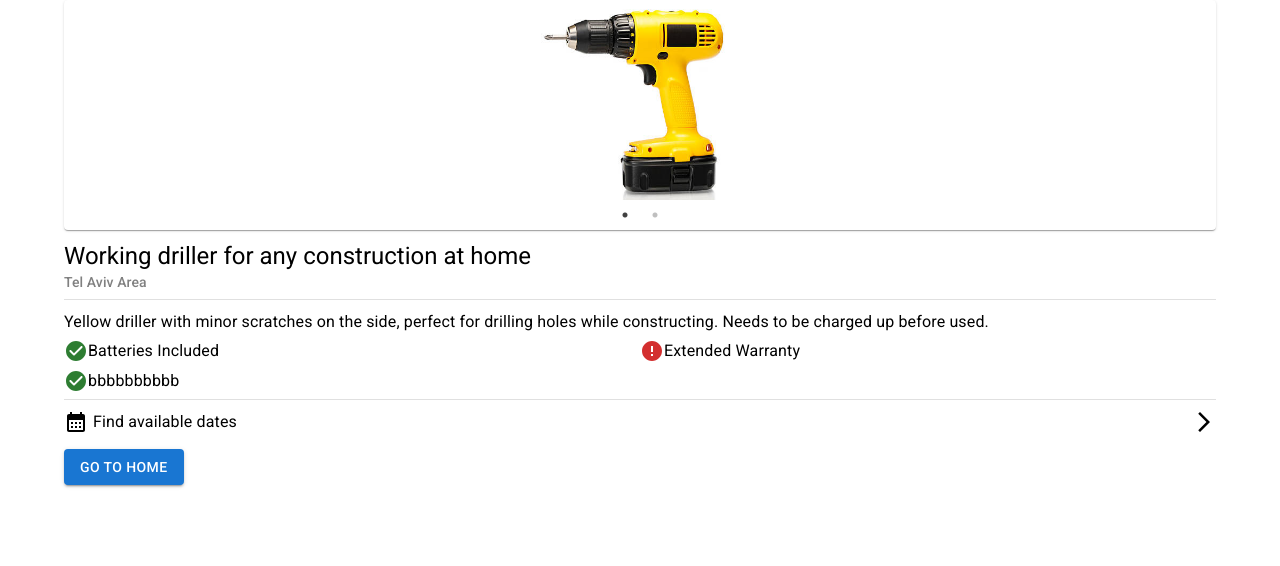
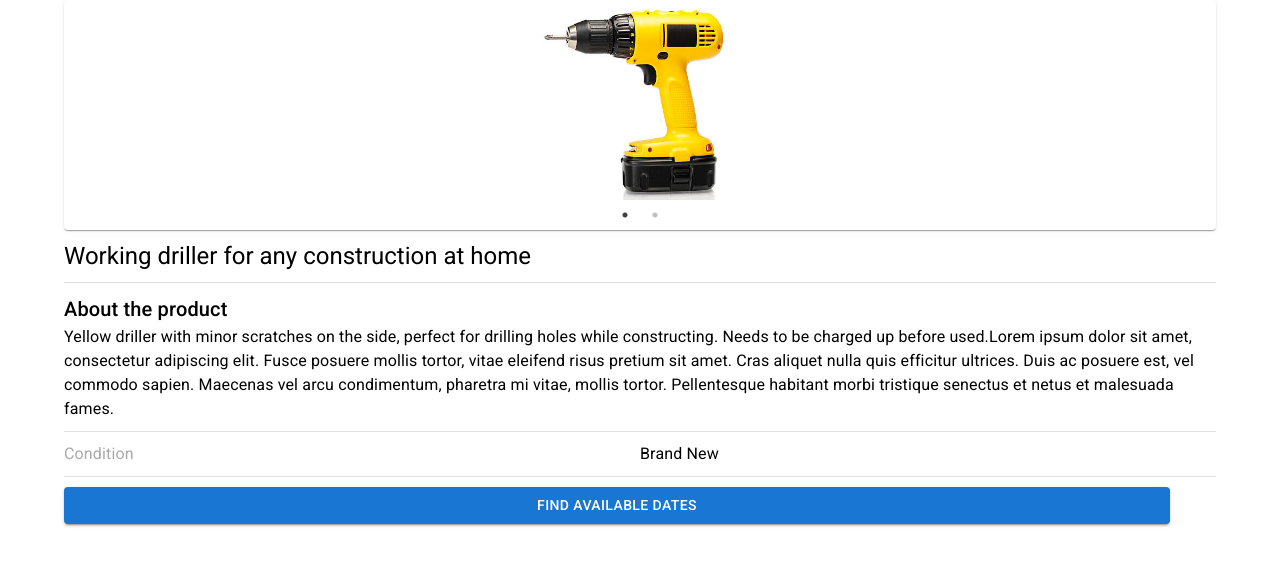
Before and after one commit to boro-mta/boro-fe, a React (Create React App) app: page /item/1 in a window 1280 px wide. Shown: the top 566 px of the page. Built offline with nearby package versions, Linux system fonts and the light colour scheme.

Commit message:
Refactored full item details page to new UI

```diff
--- a/src/mocks/fullItemsDetails.ts
+++ b/src/mocks/fullItemsDetails.ts
@@ -1,4 +1,4 @@
-import { IFullItemDetails } from "../types";
+import { IFullItemDetails, IFullItemDetailsNew } from "../types";
 import { IMG_1, IMG_2, IMG_3 } from "./images";
 
 export const allItemsDetails: IFullItemDetails[] = [
@@ -46,3 +46,13 @@ export const allItemsDetails: IFullItemDetails[] = [
     borrowerPhoneNumber: "052-123-4567",
   },
 ];
+
+export const allItemDetailsNew: IFullItemDetailsNew[] = [{
+  itemId: "123",
+  title: "Working driller for any construction at home",
+  category: ["bbb"],
+  description: "Yellow driller with minor scratches on the side, perfect for drilling holes while constructing. Needs to be charged up before used.Lorem ipsum dolor sit amet, consectetur adipiscing elit. Fusce posuere mollis tortor, vitae eleifend risus pretium sit amet. Cras aliquet nulla quis efficitur ultrices. Duis ac posuere est, vel commodo sapien. Maecenas vel arcu condimentum, pharetra mi vitae, mollis tortor. Pellentesque habitant morbi tristique senectus et netus et malesuada fames.",
+  condition: "Brand New",
+  coverPhoto: IMG_1,
+  additionalPhotos: [IMG_2]
+}];
--- a/src/routes/itemPage.tsx
+++ b/src/routes/itemPage.tsx
@@ -4,14 +4,18 @@ import {
   CardMedia,
   Container,
   Divider,
+  TableBody,
+  TableCell,
+  TableContainer,
+  TableRow,
   Typography,
 } from "@mui/material";
 import Card from "@mui/material/Card";
 import React, { useEffect, useState } from "react";
 import { useNavigate, useParams } from "react-router-dom";
 import ImagesCarousel from "../components/ImagesCarousel/ImagesCarousel";
-import { allItemsDetails } from "../mocks/fullItemsDetails";
-import { IFullItemDetails } from "../types";
+import { allItemDetailsNew } from "../mocks/fullItemsDetails";
+import { IFullItemDetails, IFullItemDetailsNew } from "../types";
 import ExtraIncludedItemsContainer from "../components/ExtraIncludedItemsContainer/ExtraIncludedItemsContainer";
 import CalendarMonthIcon from "@mui/icons-material/CalendarMonth";
 import SettingsRow from "../components/SettingsRow/SettingsRow";
@@ -24,12 +28,27 @@ type IFullItemDetailsParams = {
 
 type Props = {};
 
+const Row = ({ conditionStatus }: any) => {
+  return (
+    <div style={{ display: "flex", flexDirection: "row" }}>
+      <Typography variant="body1" sx={{ flexBasis: "50%", color: "darkgray" }}>Condition</Typography>
+      <Typography variant="body1" sx={{ flexBasis: "50%" }}>{conditionStatus}</Typography>
+    </div>
+  )
+};
+
 const itemPage = (props: Props) => {
   const navigate = useNavigate();
 
-  const [itemDetails, setItemDetails] = useState<IFullItemDetails>(
-    allItemsDetails[0]
-  );
+  const [itemDetails, setItemDetails] = useState<IFullItemDetailsNew>({
+    category: [],
+    condition: '',
+    coverPhoto: '',
+    itemId: '',
+    title: '',
+    additionalPhotos: [''],
+    description: ''
+  });
   let { itemId } = useParams<IFullItemDetailsParams>();
 
   useEffect(() => {
@@ -41,8 +60,8 @@ const itemPage = (props: Props) => {
         fullDetails.images = formatImagesOnRecieve(fullDetails.images);
       } else {
         fullDetails =
-          allItemsDetails.find((item) => item.itemId === itemId) ||
-          allItemsDetails[0];
+          allItemDetailsNew.find((item) => item.itemId === itemId) ||
+          allItemDetailsNew[0];
       }
       setItemDetails(fullDetails);
     };
@@ -53,39 +72,29 @@ const itemPage = (props: Props) => {
   return (
     <Container>
       <Card sx={{ marginBottom: "10px" }}>
-        {itemDetails.images && (
+        {itemDetails.coverPhoto && (
           <CardMedia component="div" style={{ height: "230px" }}>
-            <ImagesCarousel images={itemDetails.images} />
+            <ImagesCarousel images={itemDetails.additionalPhotos ? [itemDetails.coverPhoto, ...itemDetails.additionalPhotos] : [itemDetails.coverPhoto]} />
           </CardMedia>
         )}
       </Card>
       <Typography variant="h5">{itemDetails.title}</Typography>
-      <Typography variant="subtitle2" style={{ color: "gray" }} gutterBottom>
-        {itemDetails.borrowerAddress}
-      </Typography>
-      <Divider />
-      <Typography variant="body1" sx={{ marginTop: "10px" }} gutterBottom>
+      <Divider sx={{ marginTop: "10px", marginBottom: "10px" }} />
+      <Typography variant="h6">About the product</Typography>
+      <Typography variant="body1">
         {itemDetails.description}
       </Typography>
 
-      {itemDetails.extraIncludedItems && (
-        <ExtraIncludedItemsContainer
-          extraIncludedItems={itemDetails.extraIncludedItems}
-        />
-      )}
-      <Divider />
-      <SettingsRow
-        leftIcon={<CalendarMonthIcon />}
-        rowText={"Find available dates"}
-        onClick={() => navigate("/calendar")}
-      />
+      <Divider sx={{ marginTop: "10px", marginBottom: "10px" }} />
+      <Row conditionStatus={itemDetails.condition} />
+      <Divider sx={{ marginTop: "10px", marginBottom: "10px" }} />
 
       <Button
         variant="contained"
-        sx={{ marginTop: "15px" }}
+        sx={{ position: "sticky", bottom: "10px", right: "2%", width: "96%" }}
         onClick={() => navigate("/")}
       >
-        Go to home
+        Find available dates
       </Button>
     </Container>
   );
--- a/src/types/index.ts
+++ b/src/types/index.ts
@@ -30,6 +30,6 @@ export interface IFullItemDetailsNew {
   category: string[];
   title: string;
   description?: string;
-  coverPhoto: File;
-  additionalPhotos?: File[];
+  coverPhoto: string;
+  additionalPhotos?: string[];
 }
```
